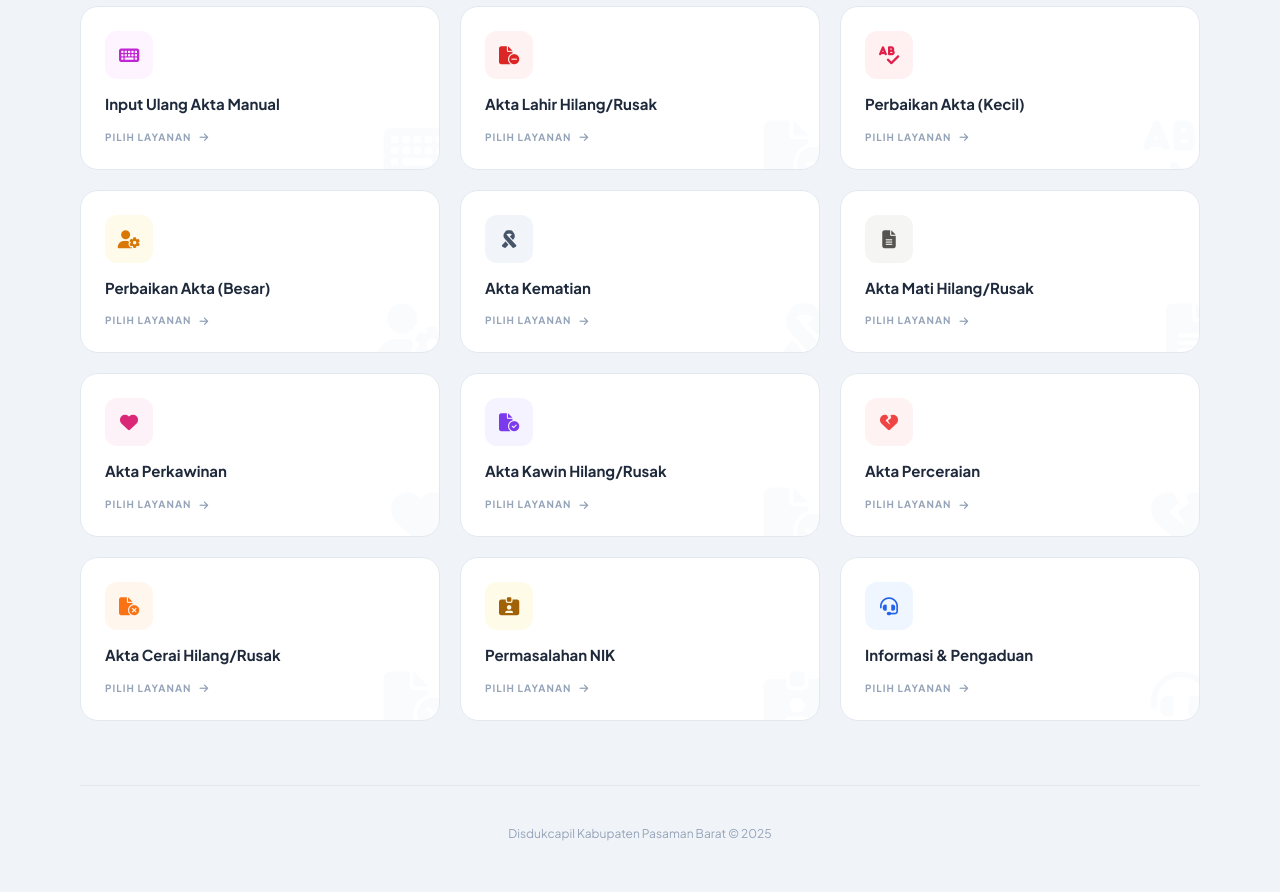
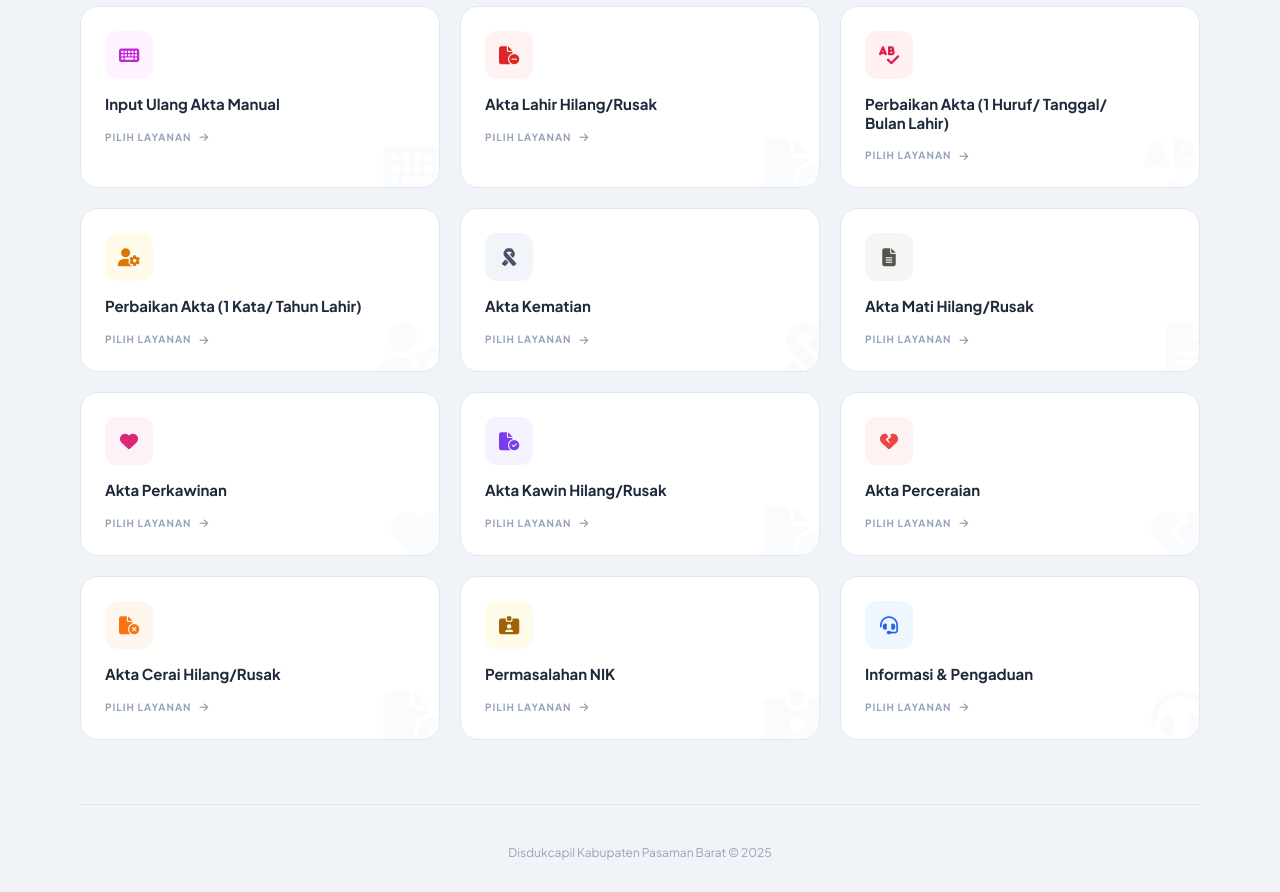
Before and after one commit to mtdadmizar-sketch/pandawa, a plain HTML site: page index.html in a window 1280 px wide. Shown: the part 1591-2483 px from the top of the page. Drawn offline with nearby package versions, Linux system fonts and the light colour scheme.

```diff
--- a/index.html
+++ b/index.html
@@ -212,8 +212,8 @@
 {id:15,t:'Akta Lahir (5 Bln-16 Th)',i:'fa-child-reaching',c:'bg-purple-50 text-purple-600'},
 {id:16,t:'Input Ulang Akta Manual',i:'fa-keyboard',c:'bg-fuchsia-50 text-fuchsia-600'},
 {id:17,t:'Akta Lahir Hilang/Rusak',i:'fa-file-circle-minus',c:'bg-red-50 text-red-600'},
-{id:18,t:'Perbaikan Akta (Kecil)',i:'fa-spell-check',c:'bg-rose-50 text-rose-600'},
-{id:19,t:'Perbaikan Akta (Besar)',i:'fa-user-gear',c:'bg-amber-50 text-amber-600'},
+{id:18,t:'Perbaikan Akta (1 Huruf/ Tanggal/ Bulan Lahir)',i:'fa-spell-check',c:'bg-rose-50 text-rose-600'},
+{id:19,t:'Perbaikan Akta (1 Kata/ Tahun Lahir)',i:'fa-user-gear',c:'bg-amber-50 text-amber-600'},
 {id:20,t:'Akta Kematian',i:'fa-ribbon',c:'bg-slate-100 text-slate-600'},
 {id:21,t:'Akta Mati Hilang/Rusak',i:'fa-file-lines',c:'bg-stone-100 text-stone-600'},
 {id:22,t:'Akta Perkawinan',i:'fa-heart',c:'bg-pink-50 text-pink-600'},
```
